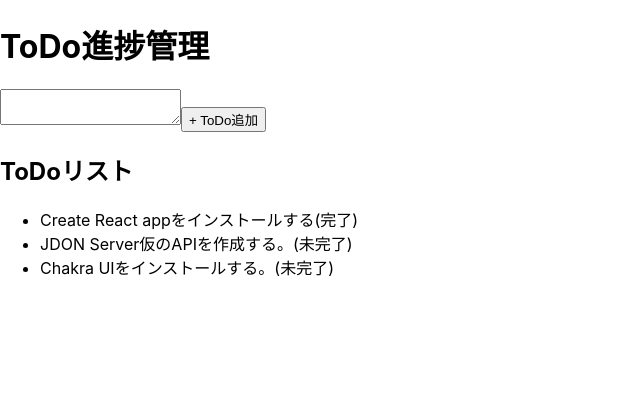
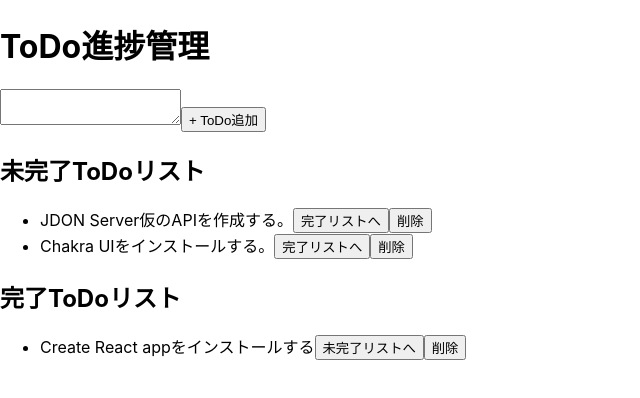
Before and after one commit to mashharuki/ReactSample3, a React (Create React App) app in the folder todo-app/: page / in a window 1280 px wide. Shown: the top 398 px of the page, without its empty margins (0-640 px from the left). Built offline with nearby package versions, Linux system fonts and the light colour scheme; data requests are answered from the project's data file.

Commit message:
完了、未完了リストを表示するように修正

```diff
--- a/todo-app/src/components/App.js
+++ b/todo-app/src/components/App.js
@@ -32,17 +32,51 @@
 
   console.log("TODOリスト：", todoList);
 
+  /**
+   * 「未完了」のリストの配列
+   */
+  const inCompletedList = todoList.filter((todo) => {
+    return !todo.done;
+  });
+
+  /**
+   * 「完了」のリストの配列
+   */
+   const completedList = todoList.filter((todo) => {
+    return todo.done;
+  });
+
+  console.log("未完了ToDoリスト：", inCompletedList);
+  console.log("完了ToDoリスト：", completedList);
+
   return (
     <>
       <h1>ToDo進捗管理</h1>
       <textarea/>
       <button>+ ToDo追加</button>
 
-      <h2>ToDoリスト</h2>
+      <h2>未完了ToDoリスト</h2>
       <ul>
-        {todoList.map((todo) => (
+        {inCompletedList.map((todo) => (
           <li key={todo.id}>
-            {todo.content}({todo.done ? "完了" : "未完了"})
+            {todo.content}
+            <button>
+              {todo.done ? "未完了リストへ" : "完了リストへ"}
+            </button>
+            <button>削除</button>
+          </li>
+        ))}
+      </ul>
+
+      <h2>完了ToDoリスト</h2>
+      <ul>
+        {completedList.map((todo) => (
+          <li key={todo.id}>
+            {todo.content}
+            <button>
+              {todo.done ? "未完了リストへ" : "完了リストへ"}
+            </button>
+            <button>削除</button>
           </li>
         ))}
       </ul>
```
